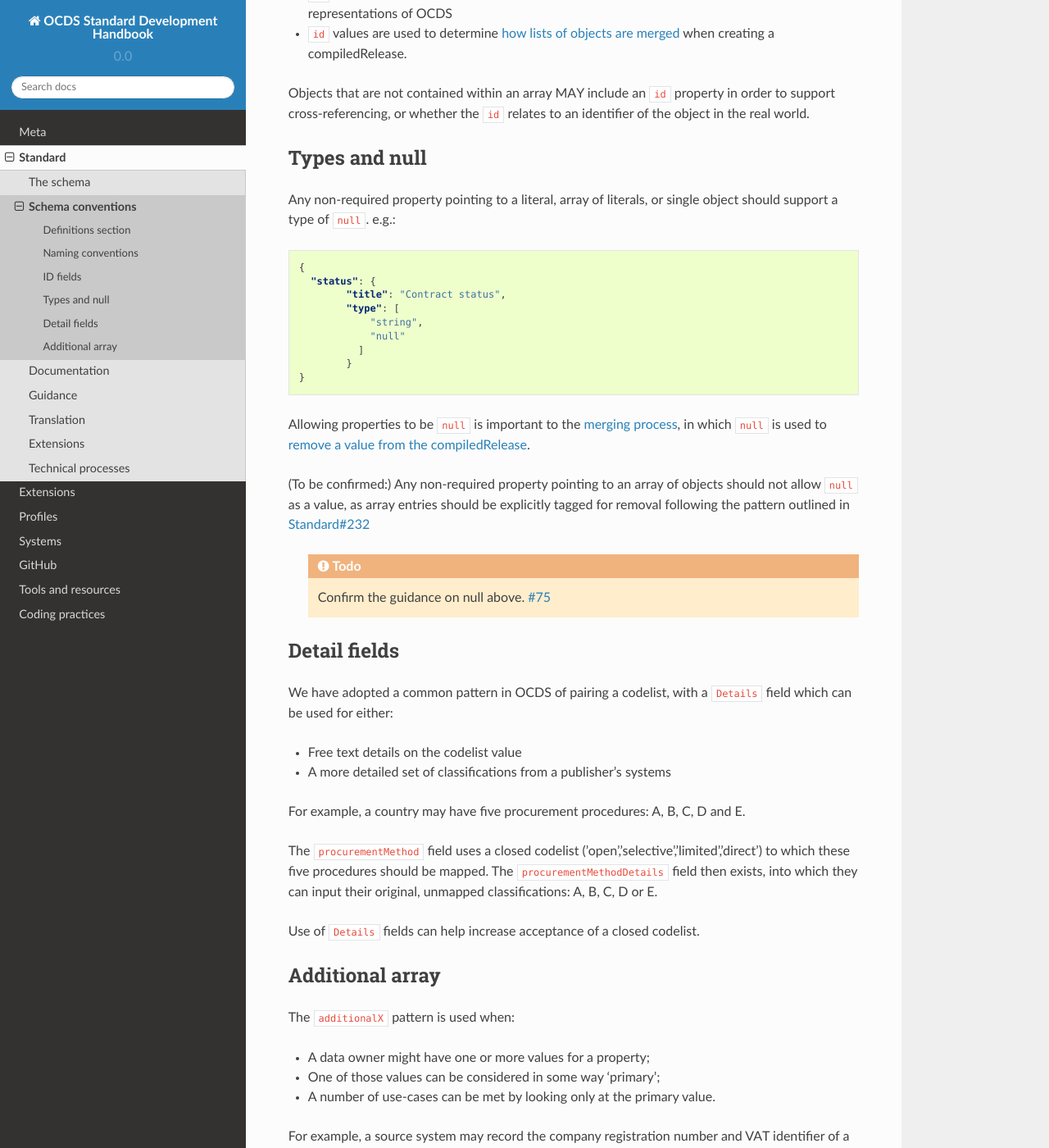
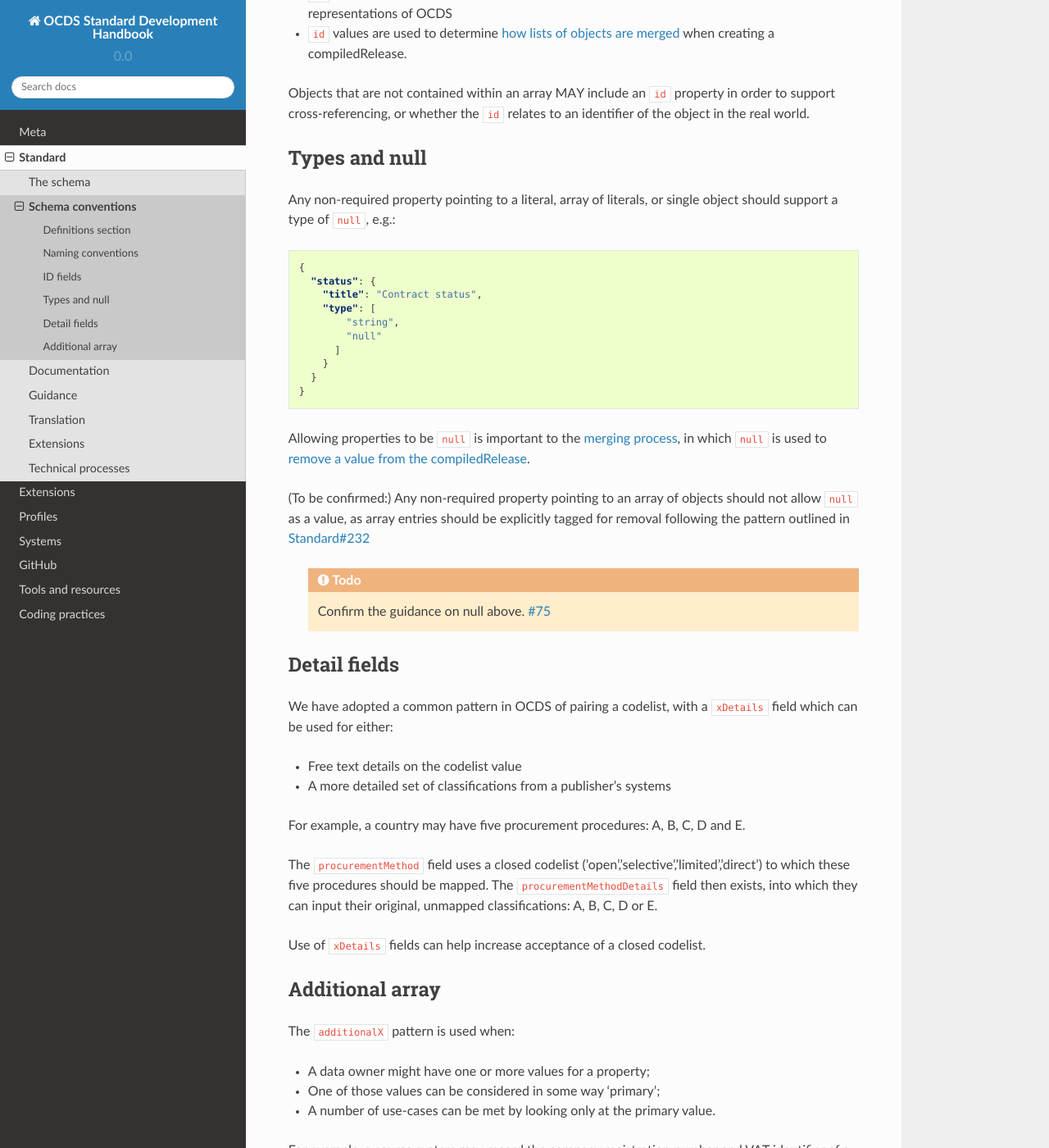
Before and after one commit to open-contracting/standard-development-handbook, a Sphinx documentation site: the page built from docs/standard/conventions.md, in a window 1280 px wide and 1400 px high, scrolled down 808 px. Shown: the whole window at 82% size. Built offline with Sphinx 7.4.7 and the Read the Docs theme 2.0.0, drawn with Linux system fonts in a browser that asks for light colours.

Commit message:
Small punctuation and JSON copy-edits

````diff
--- a/docs/standard/conventions.md
+++ b/docs/standard/conventions.md
@@ -27,17 +27,18 @@ Objects that are not contained within an array MAY include an `id` property in o
 
 ## Types and null
 
-Any non-required property pointing to a literal, array of literals, or single object should support a type of `null`. e.g.:
+Any non-required property pointing to a literal, array of literals, or single object should support a type of `null`, e.g.:
 
 ```json
 {
   "status": {
-        "title": "Contract status",
-        "type": [
-            "string",
-            "null"
-          ]
-        }
+    "title": "Contract status",
+    "type": [
+        "string",
+        "null"
+      ]
+    }
+  }
 }
 ```
 
@@ -52,7 +53,7 @@ Allowing properties to be `null` is important to the [merging process](http://st
 
 ## Detail fields
 
-We have adopted a common pattern in OCDS of pairing a codelist, with a `Details` field which can be used for either:
+We have adopted a common pattern in OCDS of pairing a codelist, with a `xDetails` field which can be used for either:
 
 * Free text details on the codelist value
 * A more detailed set of classifications from a publisher's systems
@@ -61,7 +62,7 @@ For example, a country may have five procurement procedures: A, B, C, D and E.
 
 The `procurementMethod` field uses a closed codelist ('open','selective','limited','direct') to which these five procedures should be mapped. The `procurementMethodDetails` field then exists, into which they can input their original, unmapped classifications: A, B, C, D or E.
 
-Use of `Details` fields can help increase acceptance of a closed codelist.
+Use of `xDetails` fields can help increase acceptance of a closed codelist.
 
 ## Additional array
 
````
Also changed, not shown: docs/meta/style_guide.md (+4 -4 lines).
